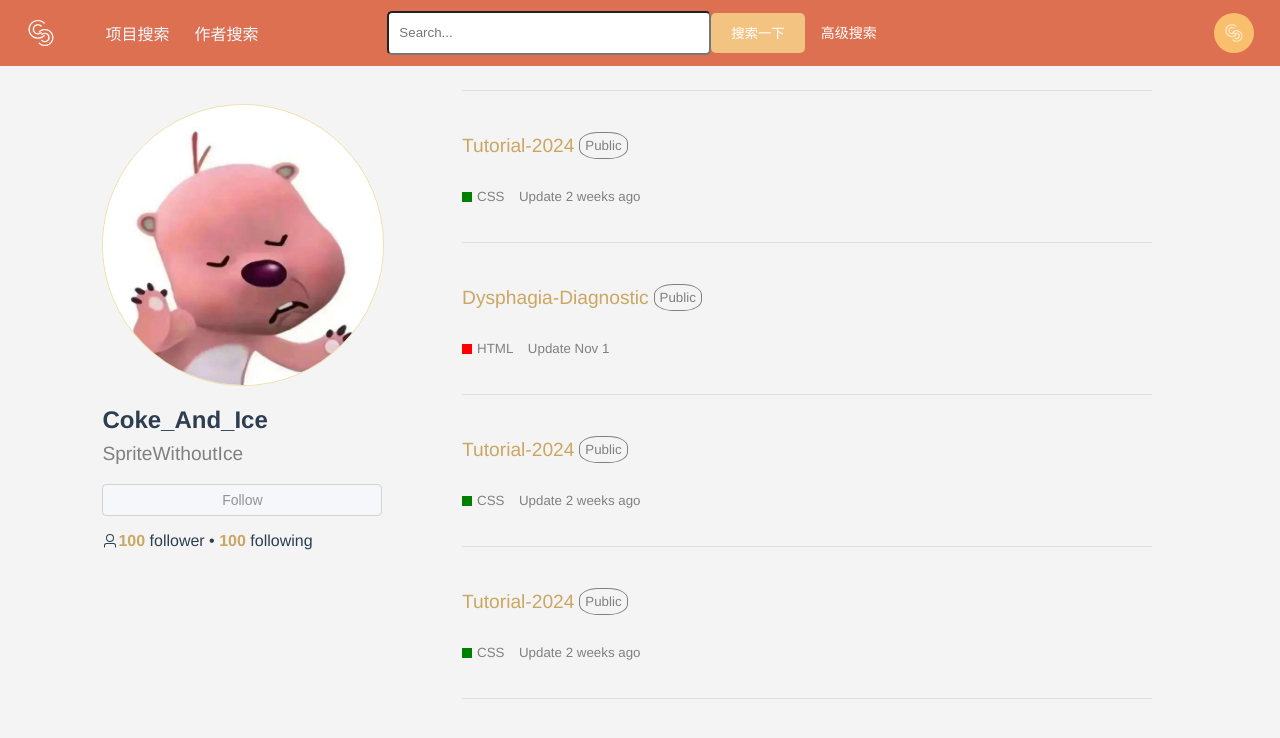
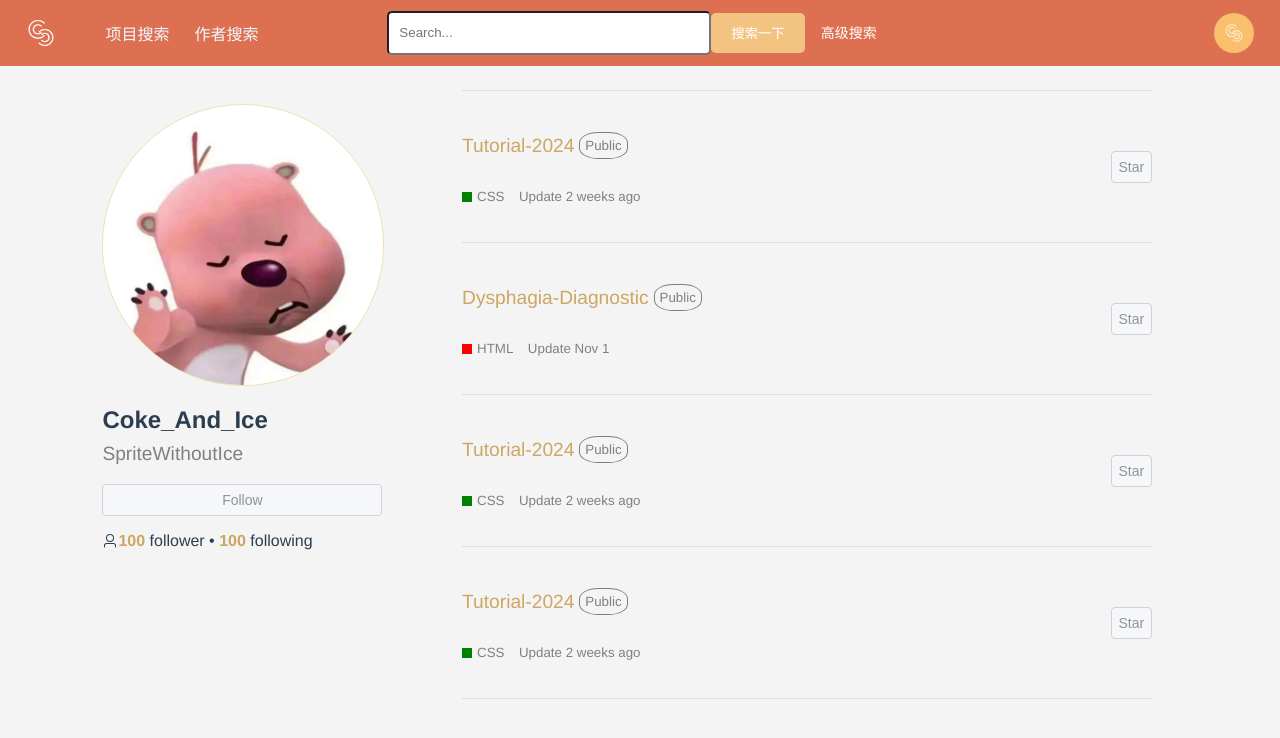
Before and after one commit to Keith1276/openSourceProject, a Vue app: page /personal in a window 1280 px wide. Shown: the top 738 px of the page. Built offline with nearby package versions, Linux system fonts and the light colour scheme; what vue3typed would draw is missing.

Commit message:
添加Star按钮

```diff
--- a/src/page/personal/index.vue
+++ b/src/page/personal/index.vue
@@ -30,9 +30,12 @@
       <div class="right-container">
         <el-divider />
         <div v-for="(region, index) in regions" :key="index" class="region">
+          <div class="content">
             <div class="left-content">
               <div class="name_and_state">
-              <p style="font-size: larger; color: #cca663">{{ region.name }}</p>
+                <p style="font-size: larger; color: #cca663">
+                  {{ region.name }}
+                </p>
                 <span style="font-size: smaller; color: gray" class="state"
                   >Public</span
                 >
@@ -50,9 +53,10 @@
                 </p>
               </div>
             </div>
-          <!-- <div class="right-content">
-            <button>star</button>
-          </div> -->
+            <div class="right-content">
+              <el-button type="info" style="width: 20%" text bg>Star</el-button>
+            </div>
+          </div>
           <el-divider />
         </div>
       </div>
@@ -212,4 +216,15 @@ export default {
   align-items: flex-start;
   width: 70%;
 }
+.content {
+  display: flex;
+  justify-content: space-between;
+  width: 100%;
+}
+.right-content {
+  display: flex;
+  align-items: center;
+  width: 30%;
+  justify-content: flex-end;
+}
 </style>
```
Lines whose indentation alone changed are shown as unchanged.
